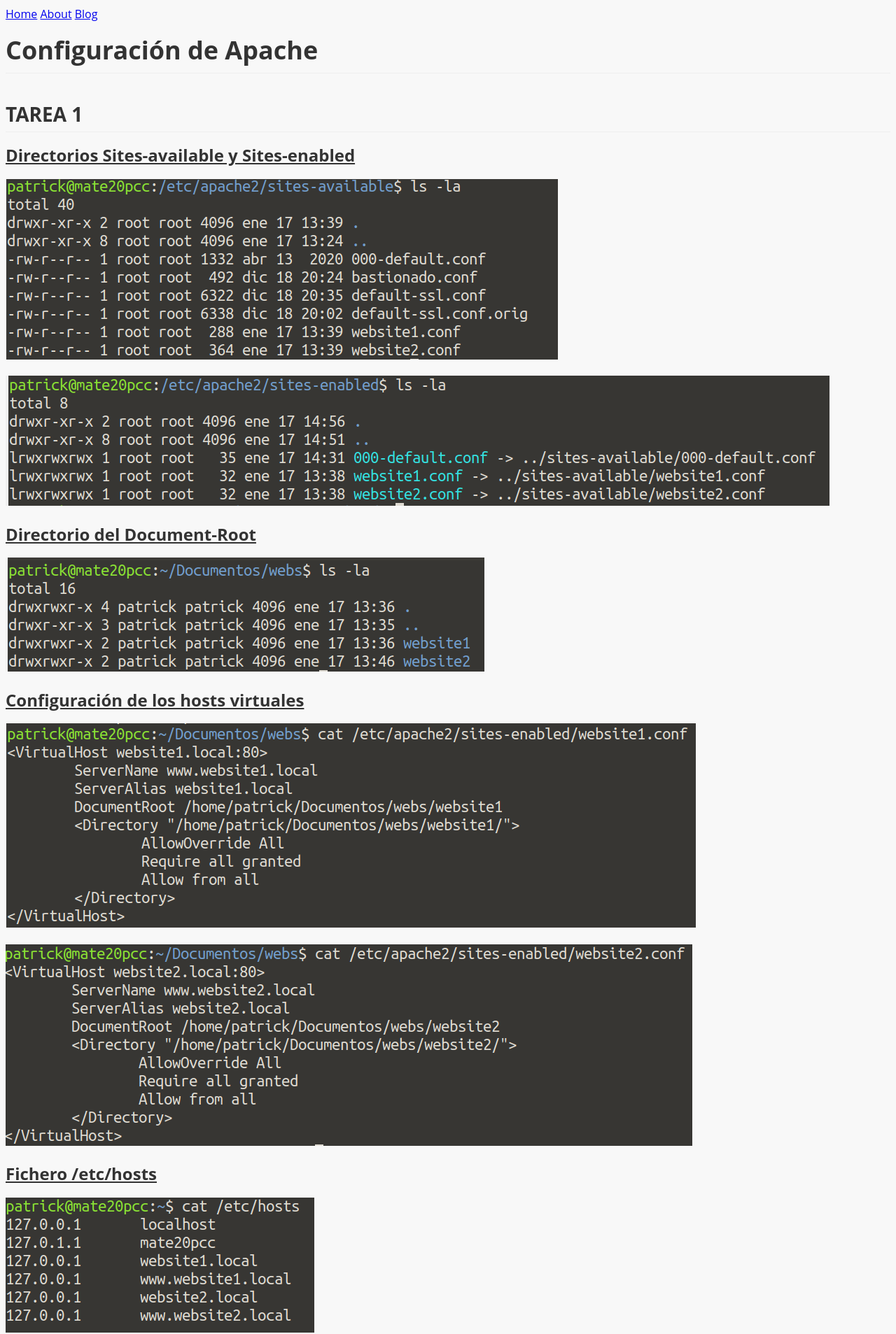
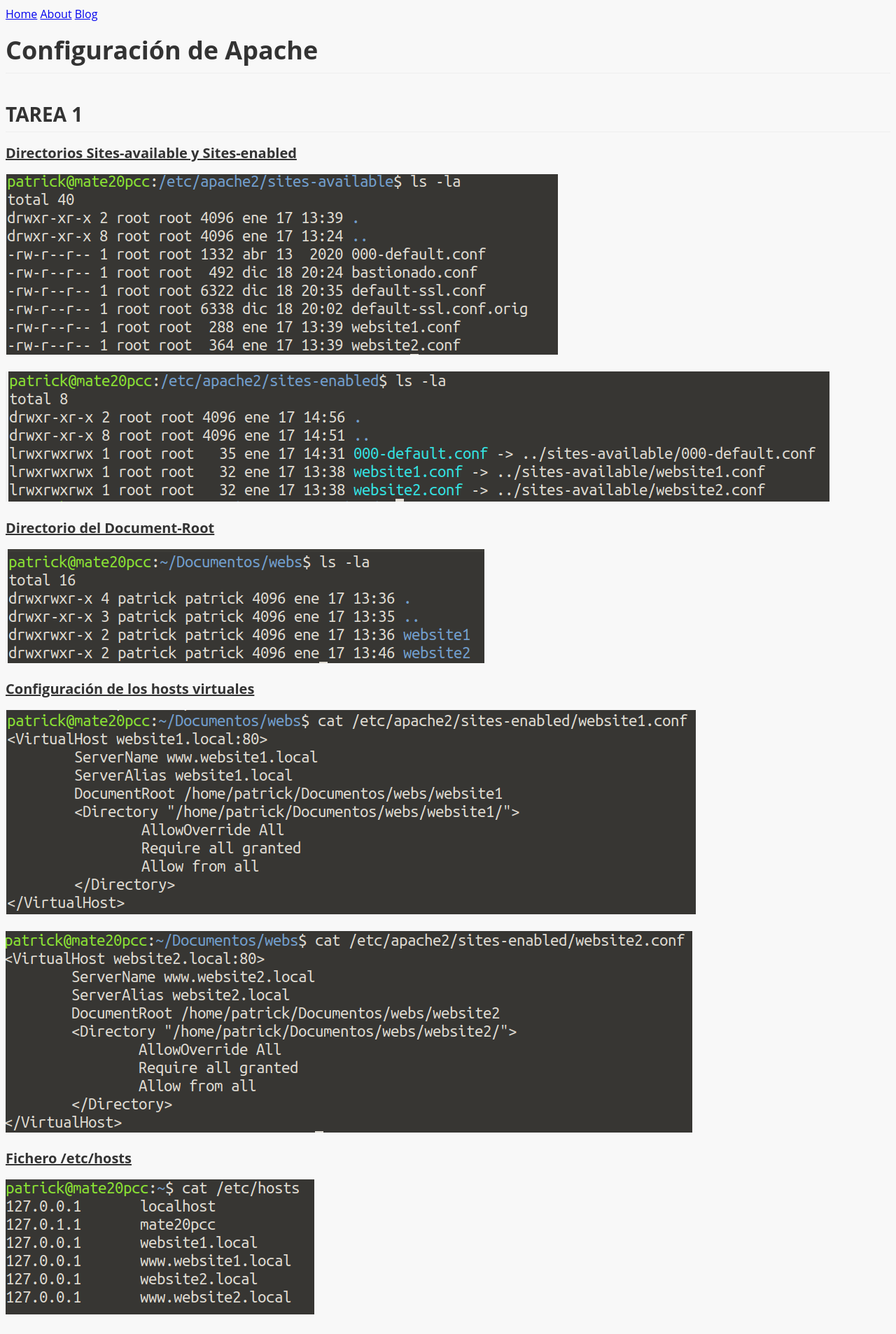
Before and after one commit to patrickcampillo/patrickcampilloc, a Jekyll site: the page built from _posts/2021-01-31-ConfApache.md, in a window 1280 px wide. Shown: the top 1907 px of the page at 70% size. Built offline with Jekyll 4.4.1, drawn with Linux system fonts in a browser that asks for light colours; comment, search, counter and statistics services are not loaded.

```diff
--- a/_posts/2021-01-31-ConfApache.md
+++ b/_posts/2021-01-31-ConfApache.md
@@ -7,9 +7,9 @@ typora-copy-images-to: ../images/
 typora-root-url: ../
 ---
 
-## **TAREA 1**
+## TAREA 1
 
-### <u>Directorios Sites-available y Sites-enabled</u>
+#### <u>Directorios Sites-available y Sites-enabled</u>
 
 ![](/images/confapache/1.PNG)
 
@@ -19,7 +19,7 @@ typora-root-url: ../
 
 
 
-### <u>Directorio del Document-Root</u>
+#### <u>Directorio del Document-Root</u>
 
 ![](/images/confapache/3.PNG)
 
@@ -27,7 +27,7 @@ typora-root-url: ../
 
 
 
-### <u>Configuración de los hosts virtuales</u>
+#### <u>Configuración de los hosts virtuales</u>
 
 ![](/images/confapache/4.PNG)
 
@@ -37,7 +37,7 @@ typora-root-url: ../
 
 
 
-### <u>Fichero /etc/hosts</u>
+#### <u>Fichero /etc/hosts</u>
 
 ![](/images/confapache/6.PNG)
 
@@ -45,7 +45,7 @@ typora-root-url: ../
 
 
 
-### <u>Comprobación web</u>
+#### <u>Comprobación web</u>
 
 ![](/images/confapache/7.PNG)
 
@@ -55,9 +55,9 @@ typora-root-url: ../
 
 
 
-## **TAREA 2**
+## TAREA 2
 
-### <u>Archivo de configuración con Alias</u>
+#### <u>Archivo de configuración con Alias</u>
 
 ![](/images/confapache/8.PNG)
 
@@ -65,7 +65,7 @@ typora-root-url: ../
 
 
 
-### <u>Comprobación del Alias</u>
+#### <u>Comprobación del Alias</u>
 
 ![](/images/confapache/9.PNG)
 
@@ -75,9 +75,9 @@ typora-root-url: ../
 
 
 
-## **TAREA 3**
+## TAREA 3
 
-### <u>Fichero de configuración con Redirect</u>
+#### <u>Fichero de configuración con Redirect</u>
 
 ![](/images/confapache/10.PNG)
 
@@ -85,7 +85,7 @@ typora-root-url: ../
 
 
 
-### <u>Comprobación Redirect</u>
+#### <u>Comprobación Redirect</u>
 
 ![](/images/confapache/11.PNG)
 
@@ -95,9 +95,9 @@ typora-root-url: ../
 
 
 
-## **TAREA 4**
+## TAREA 4
 
-### <u>Fichero de configuración con error personalizado</u>
+#### <u>Fichero de configuración con error personalizado</u>
 
 ![](/images/confapache/12.PNG)
 
```
